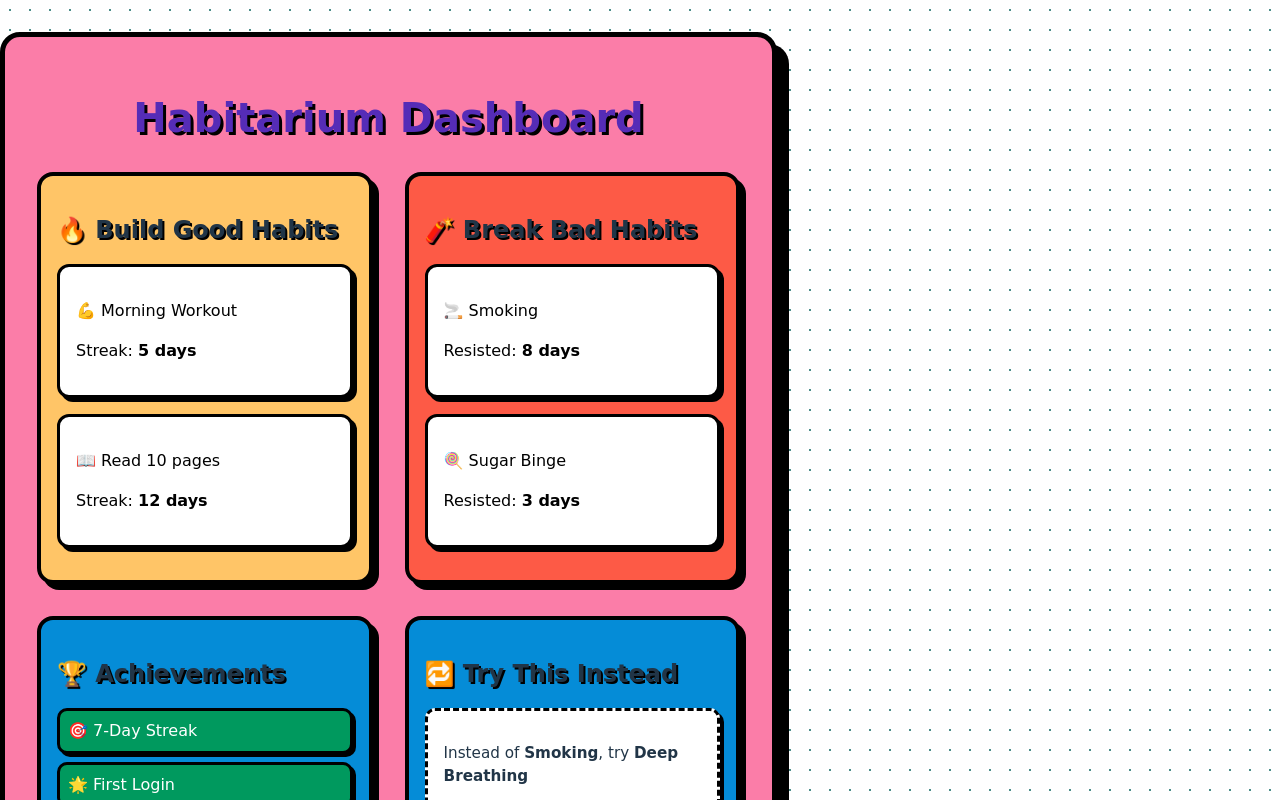
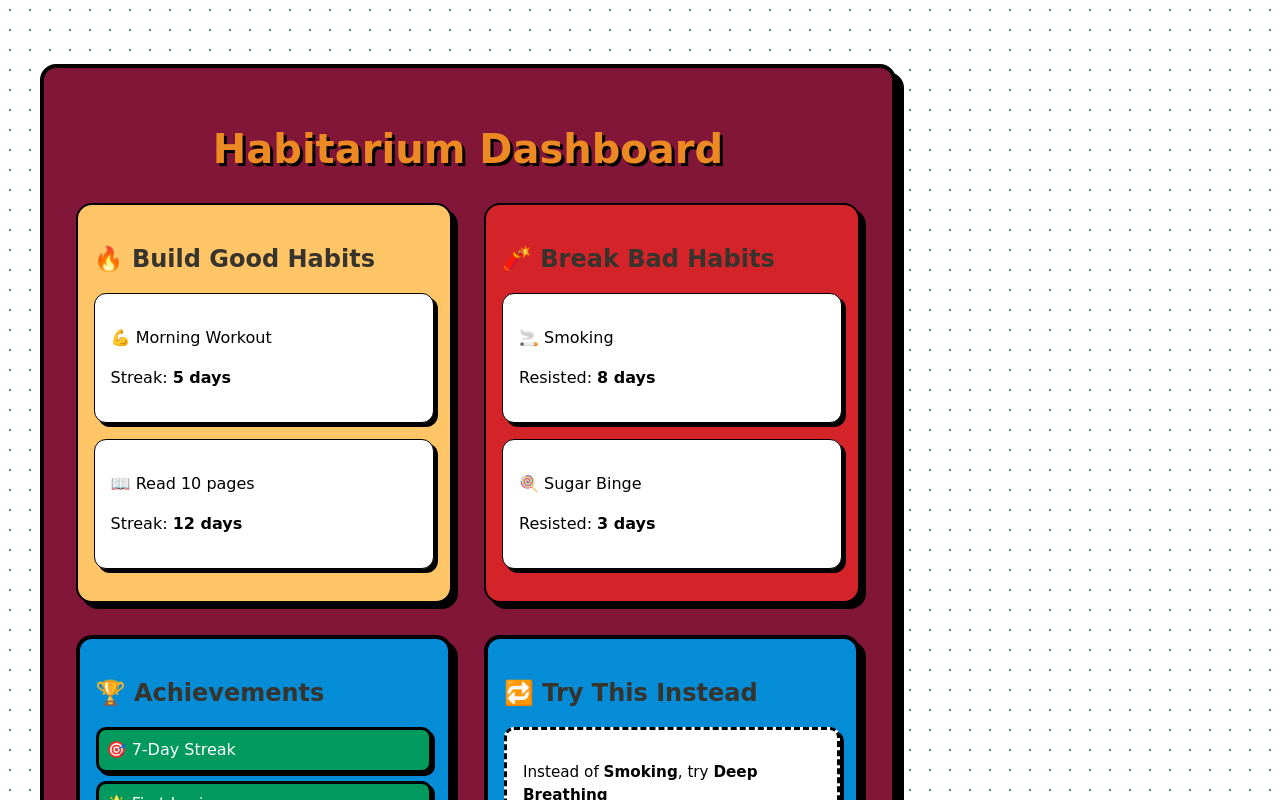
Before and after one commit to PhiLouGii/habitarium, a React (Vite) app in the folder frontend/: page /dashboard in a window 1280 px wide. Shown: the top 800 px of the page. Built offline with nearby package versions, Linux system fonts and the light colour scheme.

Commit message:
dashboard baseline

```diff
--- a/frontend/src/pages/Dashboard.module.css
+++ b/frontend/src/pages/Dashboard.module.css
@@ -1,18 +1,36 @@
 .container {
+  display: flex;
+  flex-direction: column;
+  background-color: #811638;
+  color: black;
+  border: 4px solid black;
+  border-radius: 16px;
   padding: 2rem;
-  background-color: #FB7DA8;
+  max-width: 90%; /* Make responsive */
+  width: 800px; /* Wider for dashboard content */
+  margin: 2rem auto; /* Center with margin */
+  box-shadow: 8px 8px 0 black;
   font-family: 'Comic Sans MS', 'Arial Rounded MT Bold', sans-serif;
-  border: 5px solid black;
-  box-shadow: 12px 12px 0px black;
-  max-width: 1000px;
-  margin: 2rem auto;
-  border-radius: 20px;
+  overflow: auto; /* Add scrolling */
+  min-height: auto; /* Remove fixed height */
+  position: relative; /* Remove absolute positioning */
+  top: auto;
+  left: auto;
+  transform: none;
+}
+
+.wrapper {
+  display: flex;
+  justify-content: center;
+  min-height: 100vh;
+  padding: 2rem;
+  box-sizing: border-box;
 }
 
 .title {
   text-align: center;
   font-size: 2.5rem;
-  color: #552CB7;
+  color: #EC8922;
   text-shadow: 3px 3px black;
   margin-bottom: 2rem;
 }
@@ -26,7 +44,7 @@
 
 .panelGood, .panelBad {
   flex: 1;
-  border: 4px solid black;
+  border: 2px solid black;
   padding: 1rem;
   border-radius: 16px;
   background-color: #FFC567;
@@ -34,18 +52,19 @@
 }
 
 .panelBad {
-  background-color: #FD5A46;
+  background-color: #D52429;
 }
 
 .sectionTitle {
+  color: #37342D;
   font-size: 1.5rem;
   margin-bottom: 1rem;
-  text-shadow: 2px 2px black;
+  text-shadow: 2px black;
 }
 
 .card {
   background-color: white;
-  border: 3px solid black;
+  border: 1.5px solid black;
   border-radius: 12px;
   padding: 1rem;
   margin-bottom: 1rem;
@@ -63,6 +82,7 @@
 
 .achievements, .suggestions {
   flex: 1;
+  min-width: 300px;
   border: 4px solid black;
   border-radius: 16px;
   padding: 1rem;
--- a/frontend/src/pages/Dashboard.tsx
+++ b/frontend/src/pages/Dashboard.tsx
@@ -2,6 +2,7 @@ import styles from './Dashboard.module.css';
 
 const Dashboard = () => {
   return (
+    <div className={styles.wrapper}>
     <div className={styles.container}>
       <h1 className={styles.title}>Habitarium Dashboard</h1>
 
@@ -51,6 +52,7 @@ const Dashboard = () => {
         </section>
       </div>
     </div>
+    </div>
   );
 };
 
```
